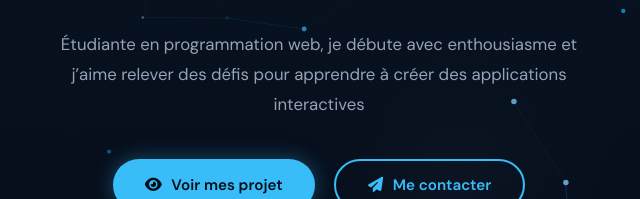
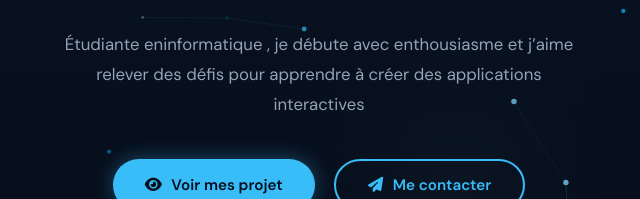
Before and after one commit to fatim-zahra-essabiri/fatim-zahra-essabiri.github.io, a plain HTML site: page index.html in a window 1280 px wide. Shown: the part 424-623 px from the top of the page, 149-789 px from the left. Drawn offline with nearby package versions, Linux system fonts and the light colour scheme.

Commit message:
Update index.html

```diff
--- a/index.html
+++ b/index.html
@@ -45,7 +45,7 @@
               <i class="fa-solid fa-code"></i>
               Étudiante en Informatique L2
             </div>
-        <p class="texte-description">Étudiante en programmation web, je débute avec enthousiasme et j’aime relever des défis pour apprendre à créer des applications interactives<br> </p>
+        <p class="texte-description">Étudiante eninformatique , je débute avec enthousiasme et j’aime relever des défis pour apprendre à créer des applications interactives<br> </p>
         <div class="groupe-boutons">
           <a href="#projets" class="btn-principal"><i class="fa-solid fa-eye"></i> Voir mes projet</a>
           <a href="#contact" class="btn-contour"><i class="fa-solid fa-paper-plane"></i> Me contacter</a>
```
